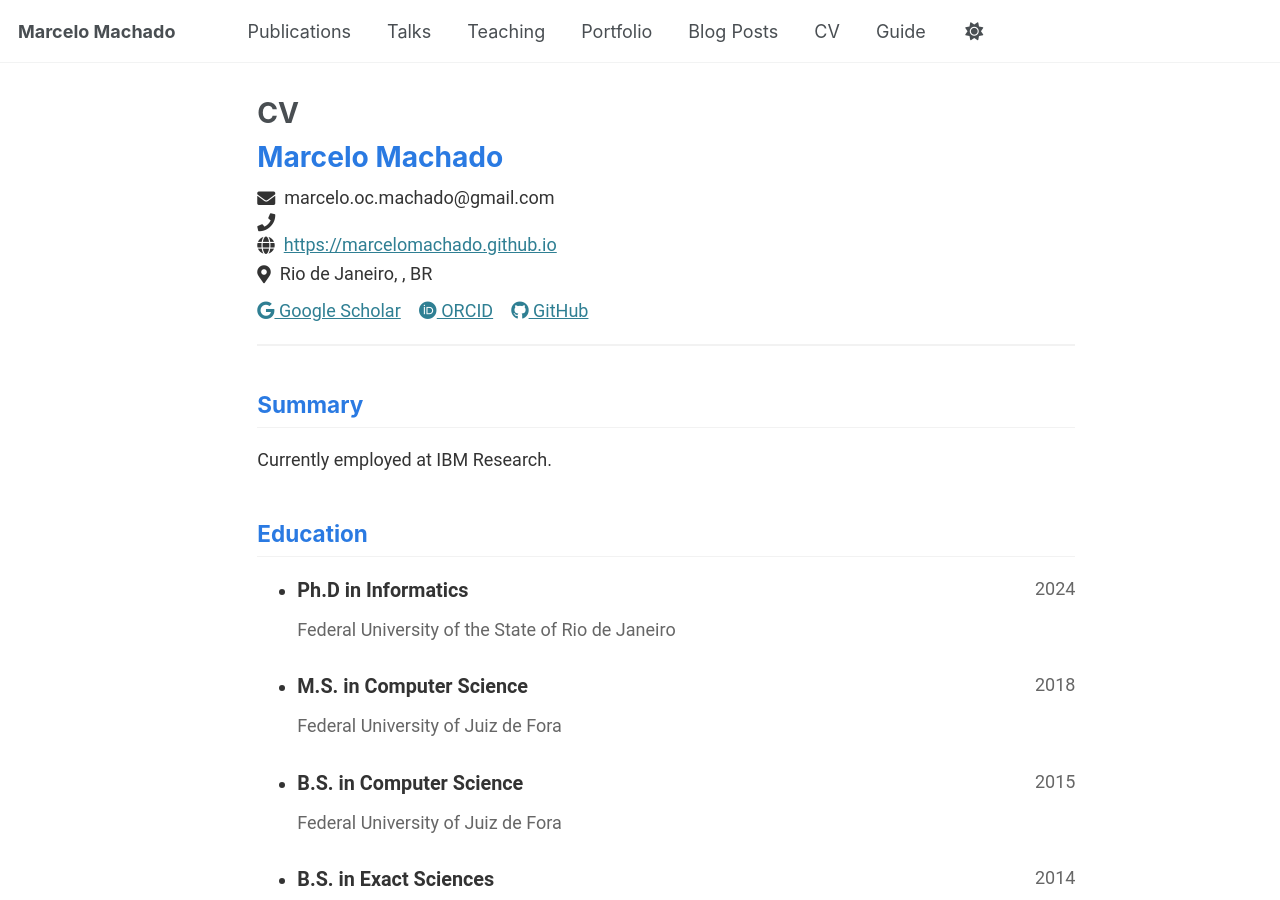
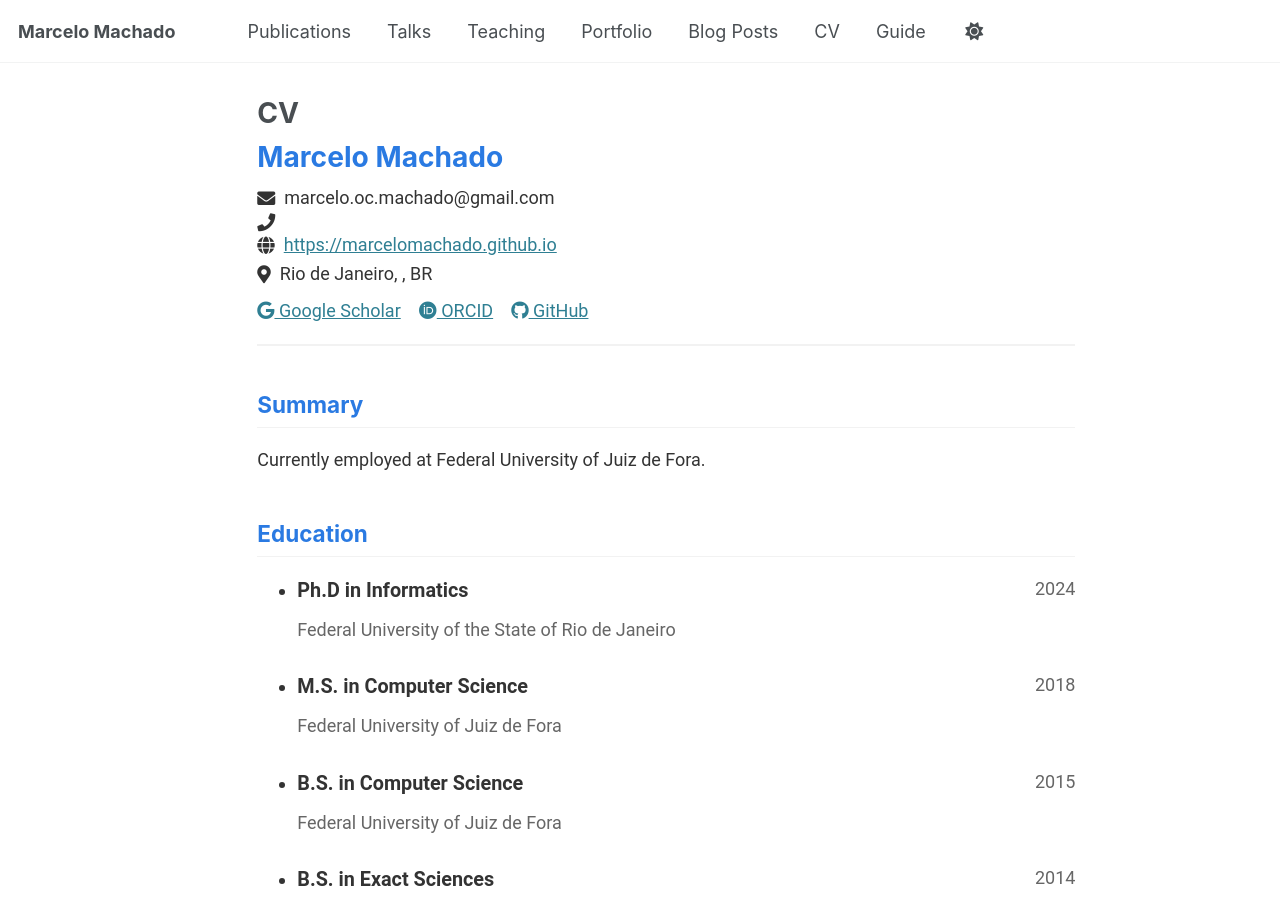
Before and after one commit to marcelomachado/marcelomachado.github.io, a Jekyll site: the page built from _pages/cv-json.md, in a window 1280 px wide and 900 px high. Built offline with Jekyll 4.4.1, drawn with Linux system fonts in a browser that asks for light colours.

Commit message:
Update employment summary in cv.json

```diff
--- a/_data/cv.json
+++ b/_data/cv.json
@@ -4,7 +4,7 @@
     "email": "marcelo.oc.machado@gmail.com",
     "phone": "",
     "website": "https://marcelomachado.github.io",
-    "summary": "Currently employed at IBM Research.",
+    "summary": "Currently employed at Federal University of Juiz de Fora.",
     "location": {
       "address": "",
       "postalCode": "",
```
